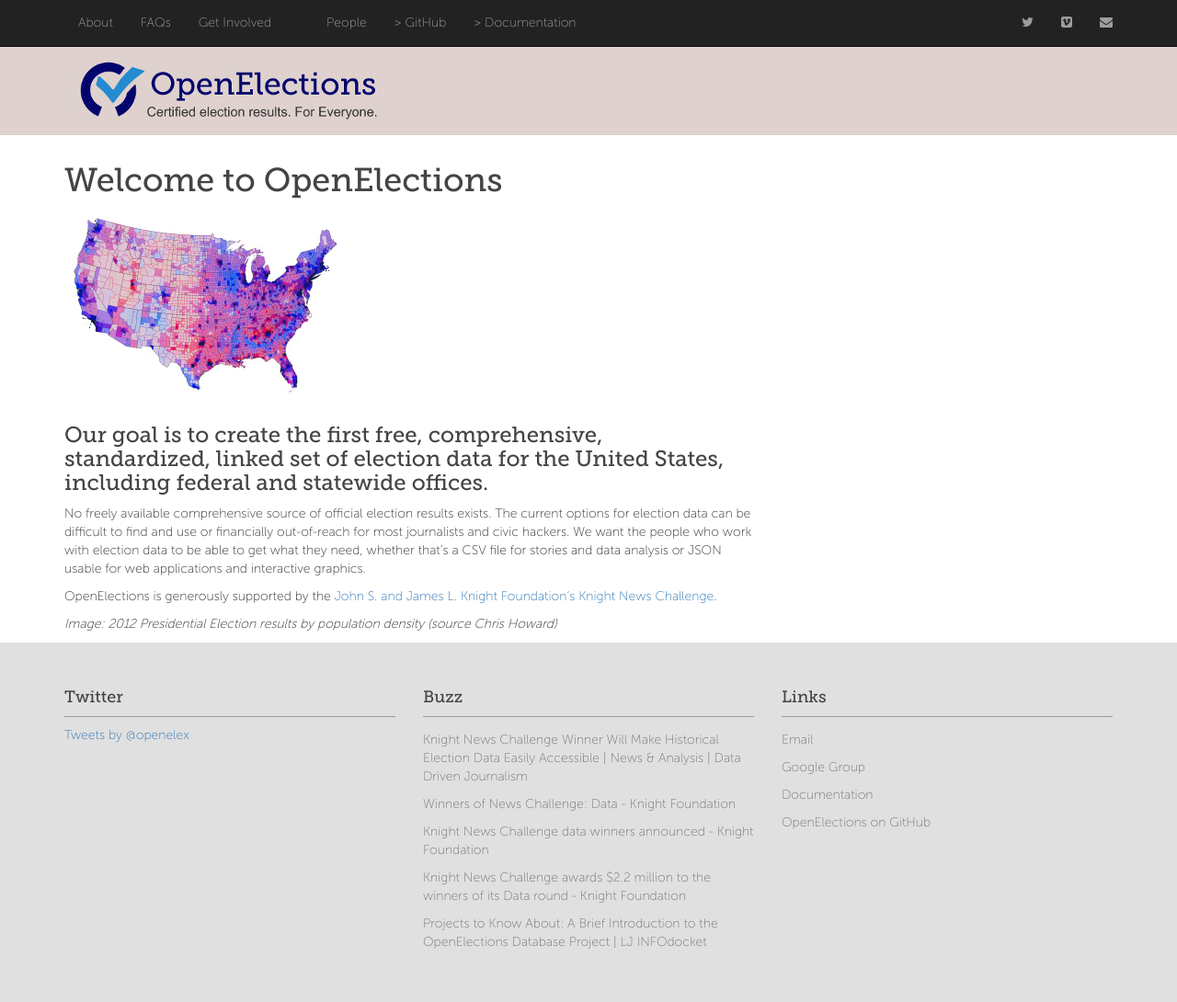
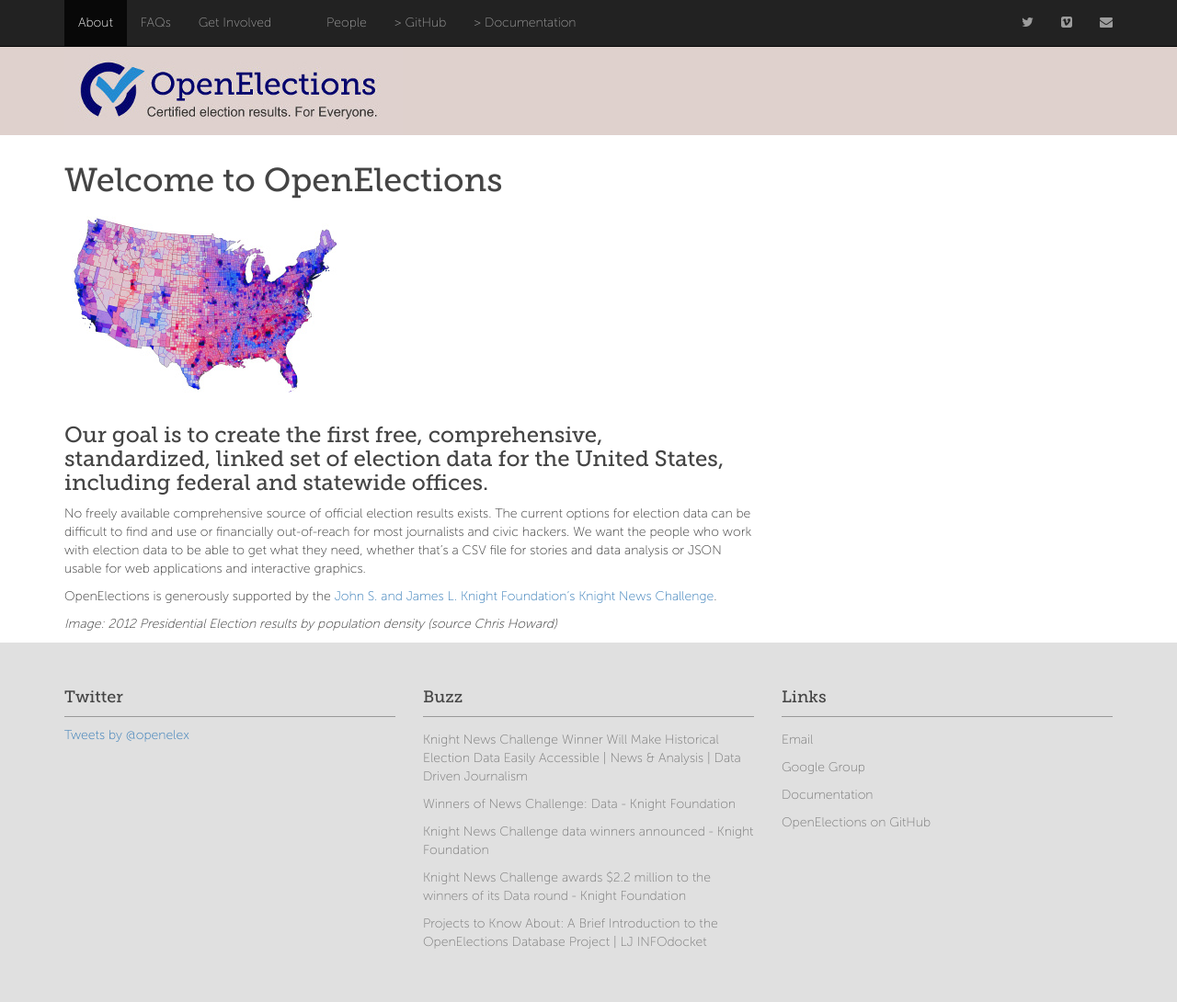
Before and after one commit to openelections/openelections.github.io, a Jekyll site: the page built from about.md, in a window 1280 px wide. Shown: the whole page at 92% size. Built offline with Jekyll 4.4.1, drawn with Linux system fonts in a browser that asks for light colours; nearby versions of some CDN libraries; Markdown is read by kramdown in place of the engine named in the settings; comment, search, counter and statistics services are not loaded.

Commit message:
Fix active nav markup
Bootstrap uses an ``active`` class on the ``li`` element, not the
link.

```diff
--- a/_includes/header.html
+++ b/_includes/header.html
@@ -21,7 +21,7 @@
         {% if p.url != "/index.html" %}
         {% if p.url contains "css" %}
         {% else %}
-        <li><a href="{{ p.url }}" {% if p.url == page.url %}class="active"{% endif %}>{{ p.title }}</a></li>
+        <li {% if p.url == page.url %}class="active"{% endif %}><a href="{{ p.url }}">{{ p.title }}</a></li>
         {% endif %}
         {% endif %}
         {% endfor %}
```
